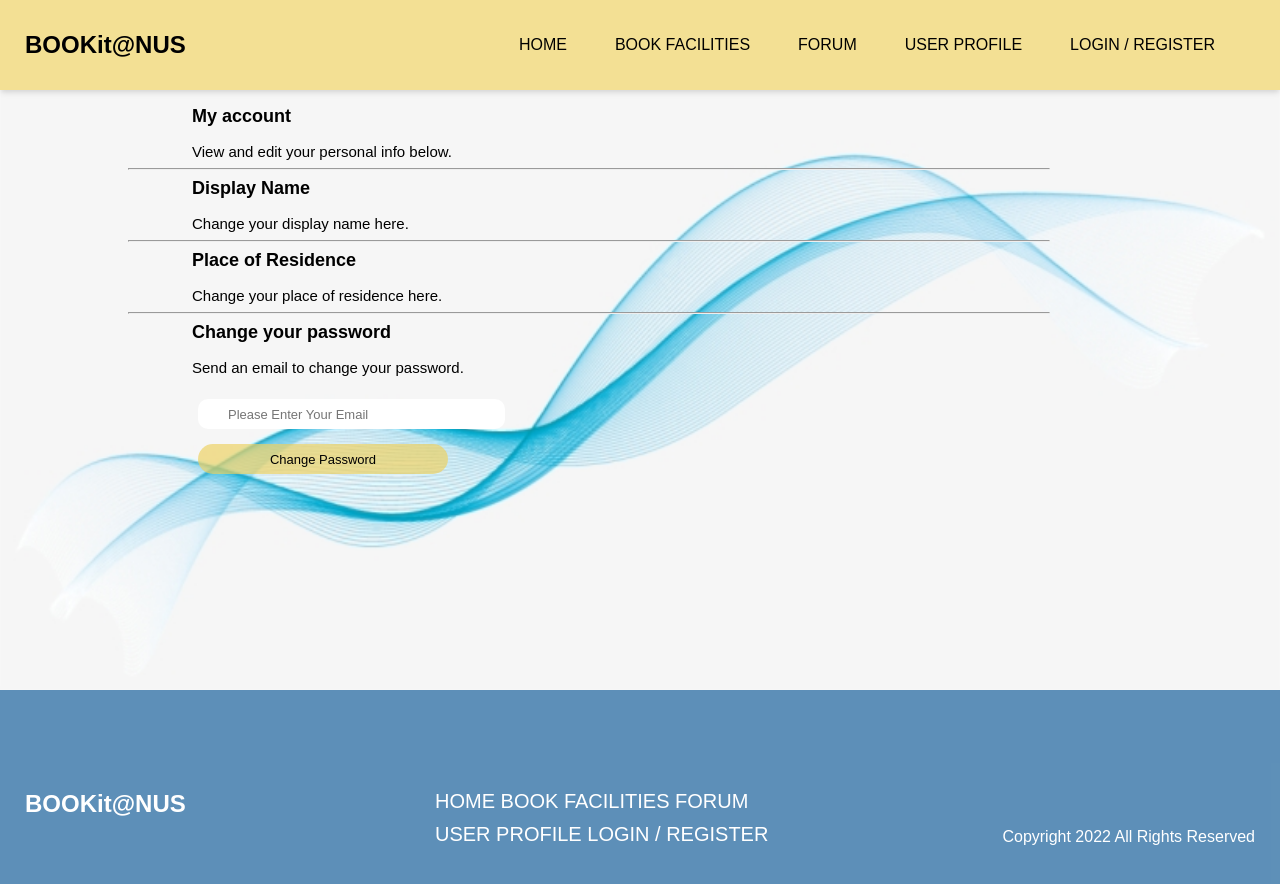
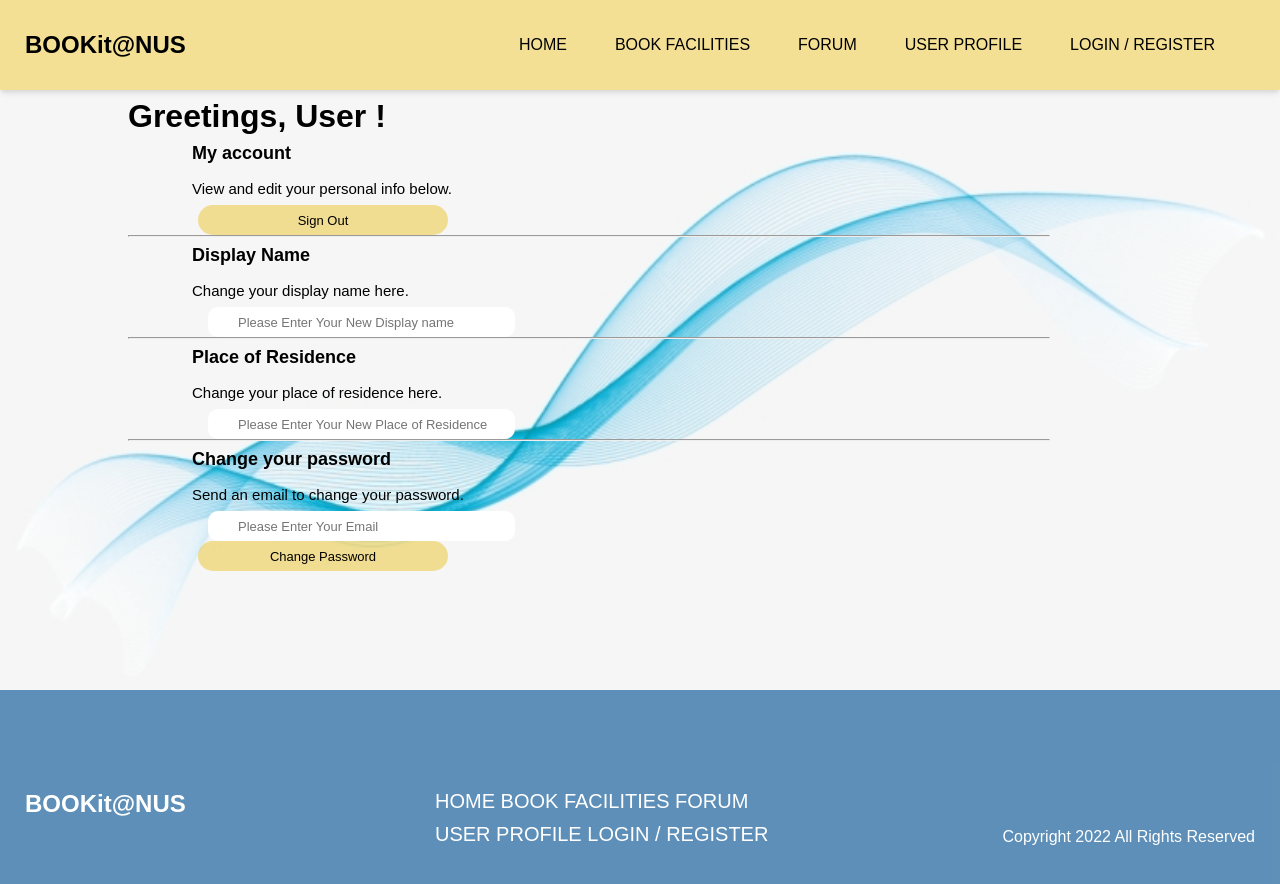
Before and after one commit to huangrz0702/orbital_v_bookitnus, a Vue app: page /ProfilePage in a window 1280 px wide. Shown: the top 884 px of the page. Built offline with nearby package versions, Linux system fonts and the light colour scheme.

Commit message:
logout + display name

```diff
--- a/src/components/Navigation.vue
+++ b/src/components/Navigation.vue
@@ -21,7 +21,6 @@
 </template>
 
 <script>
-
 export default {
     name: 'navigationBar'
 };
--- a/src/views/LoginPage.vue
+++ b/src/views/LoginPage.vue
@@ -77,6 +77,7 @@ export default {
       }
 
       this.$router.push({ name: "HomePage" });
+      localStorage.setItem("currentuser", JSON.stringify(this.login_form.email));
     },
   },
 };
--- a/src/views/UserProfile/ProfilePage.vue
+++ b/src/views/UserProfile/ProfilePage.vue
@@ -1,20 +1,41 @@
 <template>
     <div class="container-profile">
+        <h1>Greetings, User {{ name }} !</h1>
         <h2>My account</h2>
         <p>View and edit your personal info below.</p>
+
+        <form class= "signout"  @submit.prevent="signout">
+        <input class="btn" type="submit" value="Sign Out" />
+        </form>
+
         <hr/>
 
         <h2>Display Name</h2>
         <p>Change your display name here.</p>
+        <div class = "input">
+        <input
+            type="displayname"
+            placeholder="Please Enter Your New Display name"
+            v-model="profile.name"
+            required
+          />
         <hr/>
 
         <h2>Place of Residence</h2>
         <p>Change your place of residence here.</p>
+        <input
+            type="residence"
+            placeholder="Please Enter Your New Place of Residence"
+            v-model="profile.residence"
+            required
+          />
+        </div>
         <hr/>
 
-        <form class="login" @submit.prevent="changepassword">
+        <form class="changepassword" @submit.prevent="changepassword">
         <h2>Change your password</h2>
         <p>Send an email to change your password. </p>
+
         <div class = "input">
         <input
             type="email"
@@ -23,16 +44,16 @@
             required
           />
         </div>
-        <input class="btn" type="submit" value="Change Password" />
+        <input class="btn" id="changepassword" type="submit" value="Change Password" />
+        </form>
 
-        </form>
     </div>
 
 </template>
 
 <script>
 import { ref } from "vue";
-import { sendPasswordResetEmail } from "firebase/auth";
+import { sendPasswordResetEmail} from "firebase/auth";
 import { auth } from "../../firebase/firebaseinit.js";
 import 'firebase/compat/auth';
 
@@ -43,6 +64,13 @@ export default{
             profile,
         };
     },
+
+    props: {
+        name: {
+            type: String,
+            default: localStorage.getItem('currentuser')
+        },
+    },
     methods: {
         async changepassword() {
             try{
@@ -52,6 +80,20 @@ export default{
                 });
             } catch(error) {
                 switch (error.code) {
+                    default:
+                        alert("Something went wrong");
+                }
+                return;
+            }
+        },
+        async signout() {
+            try {
+                await localStorage.clear()
+                alert("You have signed out!")
+                this.$router.push({ name: "LoginPage"})
+            } catch(error) {
+                    console.log(error)
+                    switch (error.code) {
                     default:
                         alert("Something went wrong");
                 }
@@ -86,8 +128,6 @@ hr {
     size: 1;
 }
 
-
-
 .input input {
   width: 30%;
   border: none;
@@ -97,11 +137,10 @@ hr {
   font-size:13px;
   display: block;
   position: relative;
-  top: 15px;
-  left: 70px;
+  left: 80px;
 }
 
-.btn {
+.btn  {
     width: 250px;
     height: 30px;
     border: none;
@@ -115,7 +154,6 @@ hr {
     border: 0ch;
     border-radius: 30px;
     position: relative;
-    top: 30px;
     left: 70px;
 }
 </style>
```
